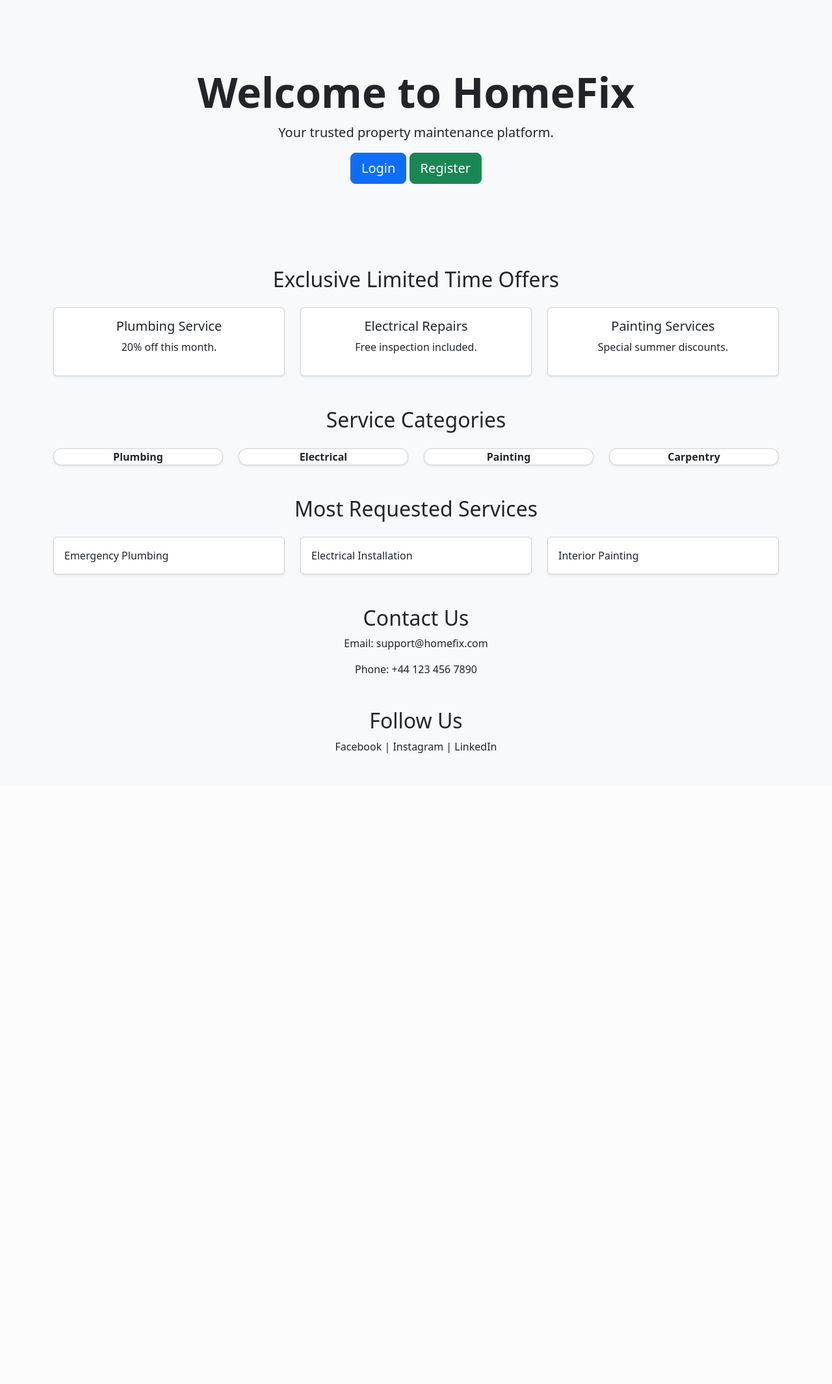
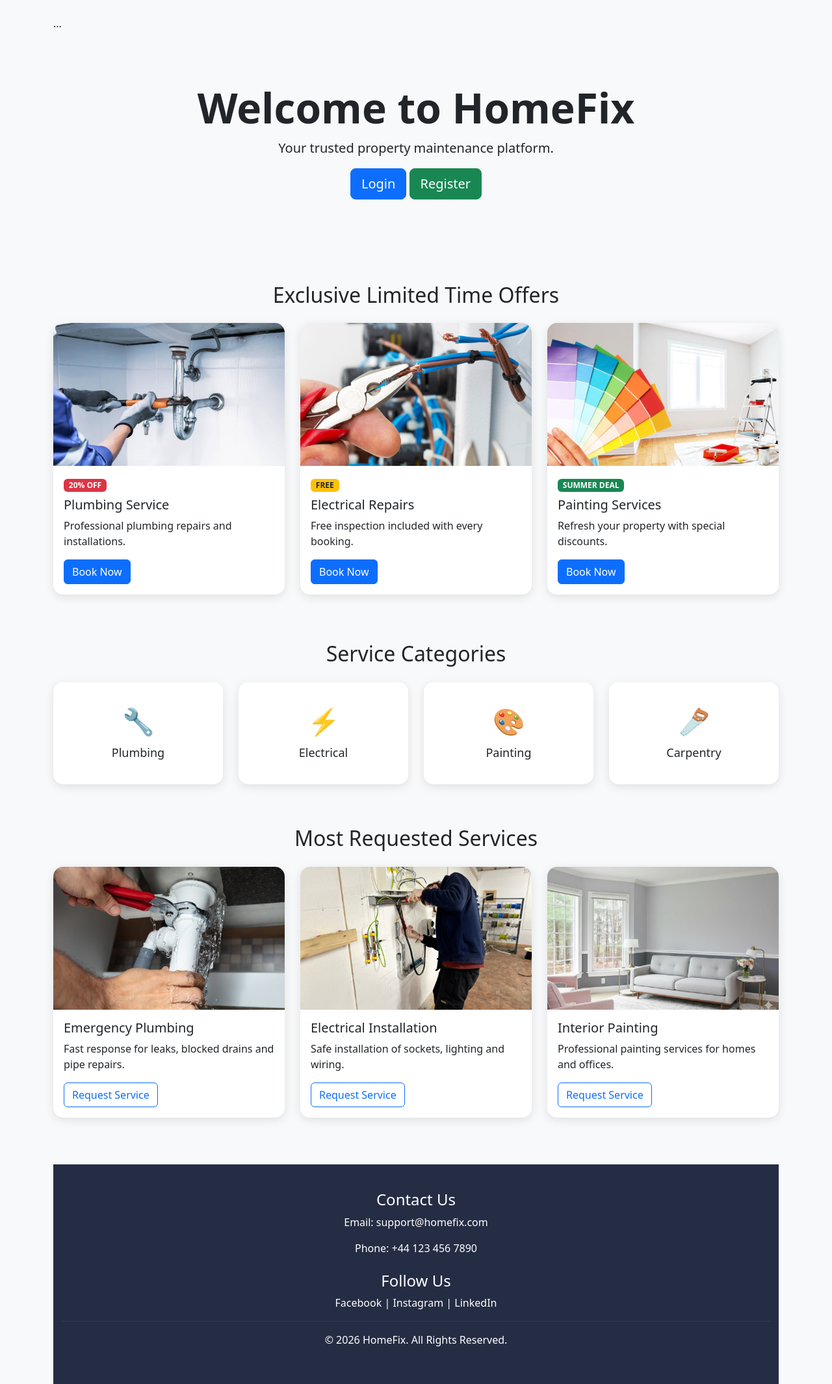
Before and after one commit to Y40Y50/homefix, a Django app: page / in a window 1280 px wide. Shown: the part 102-2232 px from the top of the page at 65% size. Before the commit the page ends 1261 px from the top, so only its background shows below. Run offline with Django 5.2, Linux system fonts and the light colour scheme.

Commit message:
Redesign homepage with offers, categories and services

```diff
--- a/maintenance/static/css/style.css
+++ b/maintenance/static/css/style.css
@@ -25,3 +25,50 @@ body {
     padding: 20px;
     text-align: center;
 }
+
+.offer-card{
+    border-radius:15px;
+    overflow:hidden;
+    box-shadow:0 4px 15px rgba(0,0,0,.1);
+    transition:.3s;
+    background:white;
+}
+
+.offer-card:hover{
+    transform:translateY(-5px);
+}
+
+.offer-image{
+    width:100%;
+    height:220px;
+    object-fit:cover;
+}
+
+.category-card{
+    background:white;
+    border-radius:15px;
+    padding:30px 20px;
+    box-shadow:0 4px 15px rgba(0,0,0,0.1);
+    transition:0.3s;
+    font-size:40px;
+}
+
+.category-card:hover{
+    transform:translateY(-5px);
+}
+
+.category-card h5{
+    margin-top:15px;
+    font-size:18px;
+}
+
+.footer{
+    background:#242d43;
+    color:white;
+    padding:40px 0;
+    margin-top:60px;
+}
+
+.footer hr{
+    border-color:rgba(255,255,255,.3);
+}
--- a/maintenance/templates/maintenance/home.html
+++ b/maintenance/templates/maintenance/home.html
@@ -1,6 +1,8 @@
 {% extends 'maintenance/base.html' %}
+{% load static %}
 
 {% block content %}
+...
 <div class="hero-section text-center">
 
     <h1 class="display-3 fw-bold">
@@ -41,30 +43,96 @@
 
     <div class="row">
 
-        <div class="col-md-4">
-            <div class="card offer-card shadow-sm">
-                <div class="card-body text-center">
-                    <h5>Plumbing Service</h5>
-                    <p>20% off this month.</p>
+        <!-- Plumbing -->
+        <div class="col-md-4 mb-4">
+            <div class="offer-card">
+
+                <img src="{% static 'images/plumbing.jpg' %}"
+                     class="offer-image">
+
+                <div class="offer-content p-3">
+
+                    <span class="badge bg-danger">
+                        20% OFF
+                    </span>
+
+                    <h5 class="mt-2">
+                        Plumbing Service
+                    </h5>
+
+                    <p>
+                        Professional plumbing repairs and installations.
+                    </p>
+
+                    <a href="/accounts/register/"
+                       class="btn btn-primary">
+                        Book Now
+                    </a>
+
                 </div>
+
             </div>
         </div>
 
-        <div class="col-md-4">
-            <div class="card offer-card shadow-sm">
-                <div class="card-body text-center">
-                    <h5>Electrical Repairs</h5>
-                    <p>Free inspection included.</p>
+        <!-- Electrical -->
+        <div class="col-md-4 mb-4">
+            <div class="offer-card">
+
+                <img src="{% static 'images/electrical.jpg' %}"
+                     class="offer-image">
+
+                <div class="offer-content p-3">
+
+                    <span class="badge bg-warning text-dark">
+                        FREE
+                    </span>
+
+                    <h5 class="mt-2">
+                        Electrical Repairs
+                    </h5>
+
+                    <p>
+                        Free inspection included with every booking.
+                    </p>
+
+                    <a href="/accounts/register/"
+                       class="btn btn-primary">
+                        Book Now
+                    </a>
+
                 </div>
+
             </div>
         </div>
 
-        <div class="col-md-4">
-            <div class="card offer-card shadow-sm">
-                <div class="card-body text-center">
-                    <h5>Painting Services</h5>
-                    <p>Special summer discounts.</p>
+        <!-- Painting -->
+        <div class="col-md-4 mb-4">
+            <div class="offer-card">
+
+                <img src="{% static 'images/painting.jpg' %}"
+                     class="offer-image">
+
+                <div class="offer-content p-3">
+
+                    <span class="badge bg-success">
+                        SUMMER DEAL
+                    </span>
+
+                    <h5 class="mt-2">
+                        Painting Services
+                    </h5>
+
+                    <p>
+                        Refresh your property with special discounts.
+                    </p>
+
+                    <a href="/accounts/register/"
+                       class="btn btn-primary">
+                        Book Now
+                    </a>
+
                 </div>
+
             </div>
         </div>
 
@@ -82,27 +150,31 @@
 
     <div class="row text-center">
 
-        <div class="col-md-3">
-            <div class="card category-card offer-card shadow-sm">
-                Plumbing
+        <div class="col-md-3 mb-3">
+            <div class="category-card">
+                🔧
+                <h5 class="mt-2">Plumbing</h5>
             </div>
         </div>
 
-        <div class="col-md-3">
-            <div class="card category-card offer-card shadow-sm">
-                Electrical
+        <div class="col-md-3 mb-3">
+            <div class="category-card">
+                ⚡
+                <h5 class="mt-2">Electrical</h5>
             </div>
         </div>
 
-        <div class="col-md-3">
-            <div class="card category-card offer-card shadow-sm">
-                Painting
+        <div class="col-md-3 mb-3">
+            <div class="category-card">
+                🎨
+                <h5 class="mt-2">Painting</h5>
             </div>
         </div>
 
-        <div class="col-md-3">
-            <div class="card category-card offer-card shadow-sm">
-                Carpentry
+        <div class="col-md-3 mb-3">
+            <div class="category-card">
+                🪚
+                <h5 class="mt-2">Carpentry</h5>
             </div>
         </div>
 
@@ -111,7 +183,6 @@
 </section>
 
 <!-- Most Requested -->
-
 <section class="my-5">
 
     <h2 class="text-center mb-4">
@@ -120,55 +191,107 @@
 
     <div class="row">
 
-        <div class="col-md-4">
-            <div class="card offer-card shadow-sm">
-                <div class="card-body">
-                    Emergency Plumbing
+        <div class="col-md-4 mb-4">
+            <div class="offer-card">
+
+                <img src="{% static 'images/emergency-plumbing.jpg' %}"
+                     class="offer-image">
+
+                <div class="offer-content p-3">
+
+                    <h5>Emergency Plumbing</h5>
+
+                    <p>
+                        Fast response for leaks, blocked drains and pipe repairs.
+                    </p>
+
+                    <a href="/accounts/register/"
+                       class="btn btn-outline-primary">
+                        Request Service
+                    </a>
+
                 </div>
+
             </div>
         </div>
 
-        <div class="col-md-4">
-            <div class="card offer-card shadow-sm">
-                <div class="card-body">
-                    Electrical Installation
+        <div class="col-md-4 mb-4">
+            <div class="offer-card">
+
+                <img src="{% static 'images/electrical-installation.jpeg' %}"
+                     class="offer-image">
+
+                <div class="offer-content p-3">
+
+                    <h5>Electrical Installation</h5>
+
+                    <p>
+                        Safe installation of sockets, lighting and wiring.
+                    </p>
+
+                    <a href="/accounts/register/"
+                       class="btn btn-outline-primary">
+                        Request Service
+                    </a>
+
                 </div>
+
             </div>
         </div>
 
-        <div class="col-md-4">
-            <div class="card offer-card shadow-sm">
-                <div class="card-body">
-                    Interior Painting
+        <div class="col-md-4 mb-4">
+            <div class="offer-card">
+
+                <img src="{% static 'images/interior-painting.jpg' %}"
+                     class="offer-image">
+
+                <div class="offer-content p-3">
+
+                    <h5>Interior Painting</h5>
+
+                    <p>
+                        Professional painting services for homes and offices.
+                    </p>
+
+                    <a href="/accounts/register/"
+                       class="btn btn-outline-primary">
+                        Request Service
+                    </a>
+
                 </div>
+
             </div>
         </div>
 
     </div>
 
 </section>
+<!-- Contact -->
+<footer class="footer mt-5">
 
-<!-- Contact -->
+    <div class="container text-center">
 
-<section class="my-5 text-center">
+        <h4>Contact Us</h4>
 
-    <h2>Contact Us</h2>
+        <p>Email: support@homefix.com</p>
 
-    <p>Email: support@homefix.com</p>
+        <p>Phone: +44 123 456 7890</p>
 
-    <p>Phone: +44 123 456 7890</p>
+        <h4 class="mt-4">Follow Us</h4>
 
-</section>
+        <p>
+            Facebook |
+            Instagram |
+            LinkedIn
+        </p>
 
-<!-- Social -->
+        <hr>
 
-<section class="my-5 text-center">
+        <p>
+            © 2026 HomeFix. All Rights Reserved.
+        </p>
 
-    <h2>Follow Us</h2>
+    </div>
 
-    <p>
-        Facebook | Instagram | LinkedIn
-    </p>
-
-</section>
+</footer>
 {% endblock %}
```
Also changed, not shown: db.sqlite3, maintenance/static/images/Painting.jpg (added), maintenance/static/images/electrical-installation.jpeg (added), maintenance/static/images/electrical.jpg (added), maintenance/static/images/emergency-plumbing.jpg (added), maintenance/static/images/interior-painting.jpg (added), maintenance/static/images/plumbing.jpg (added).
